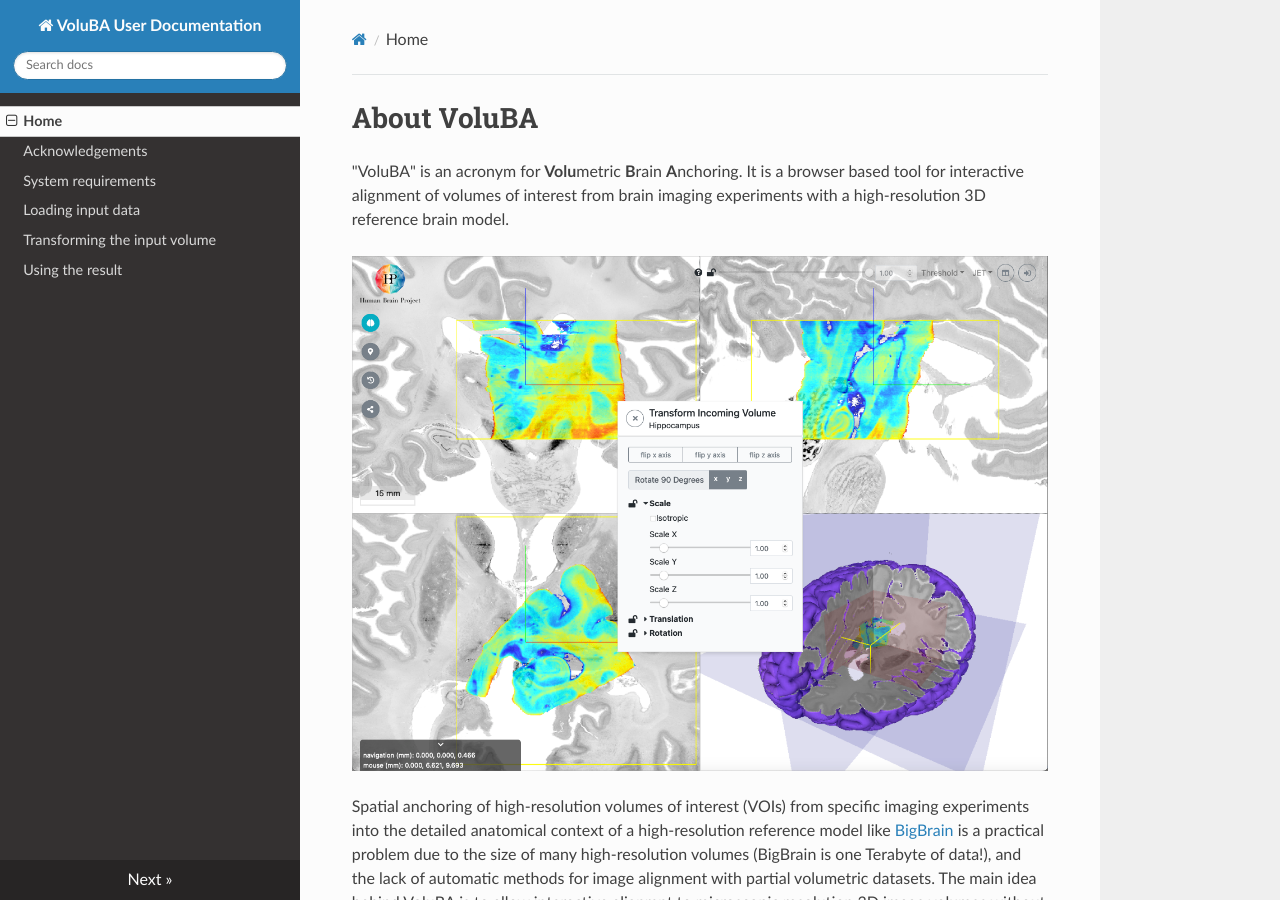
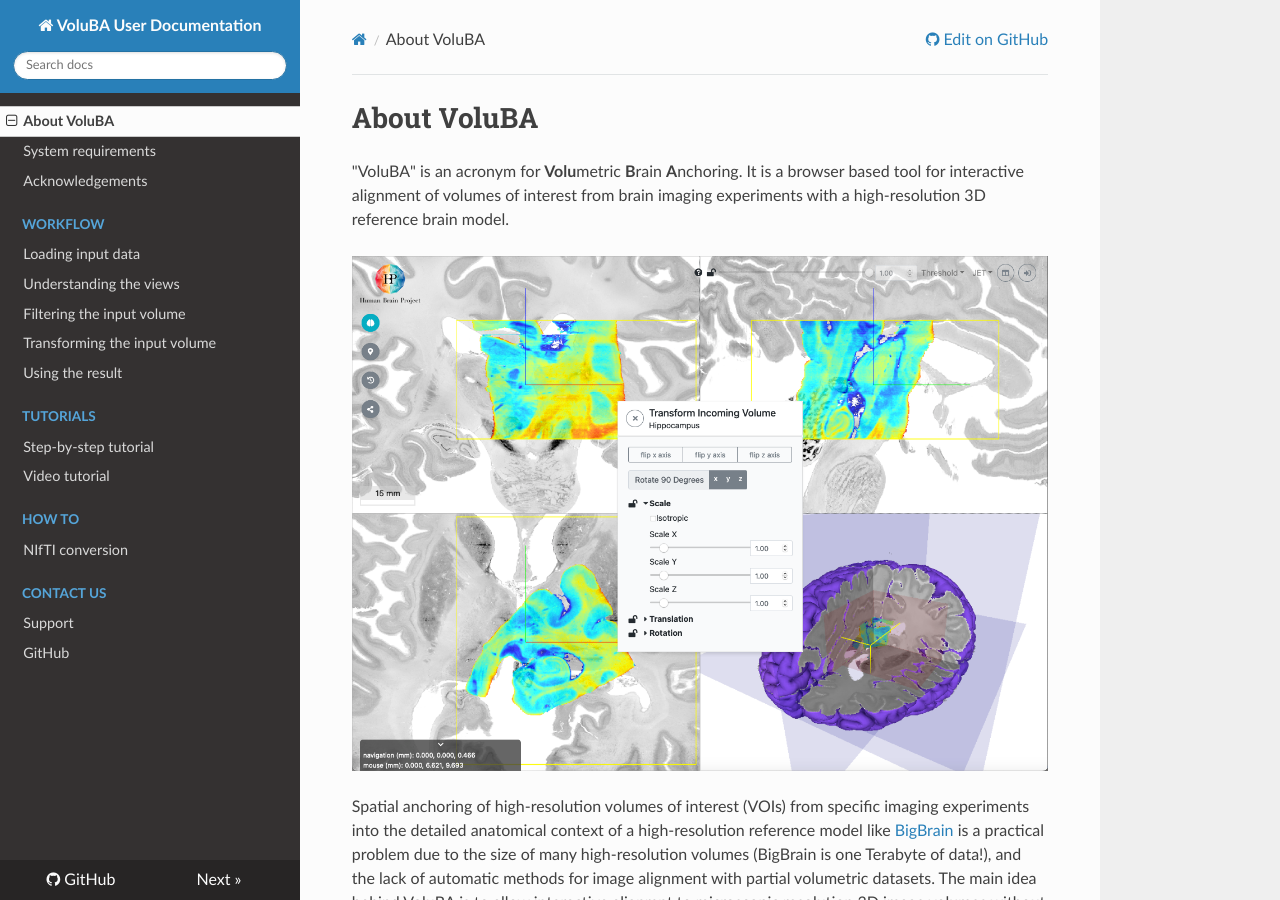
Before and after one commit to FZJ-INM1-BDA/voluba, an MkDocs documentation site: the page built from user_docs/index.md, in a window 1280 px wide and 900 px high. Built offline with MkDocs 1.6.1, drawn with Linux system fonts in a browser that asks for light colours; nearby versions of some CDN libraries.

Commit message:
Reorganized doc structure

```diff
--- a/docs-requirements.txt
+++ b/docs-requirements.txt
@@ -1,3 +1,3 @@
-mkdocs>=1.1,<2
-mkdocs-material
+mkdocs>=1.2.2
 mdx_truly_sane_lists
+fontawesome_markdown
--- a/mkdocs.yml
+++ b/mkdocs.yml
@@ -1,4 +1,7 @@
 site_name: VoluBA User Documentation
+
+repo_url: 'https://github.com/FZJ-INM1-BDA/voluba'
+repo_name: 'GitHub'
 
 theme:
   name: 'readthedocs'
@@ -12,11 +15,29 @@
   - admonition
   - codehilite
   - mdx_truly_sane_lists
+  - fontawesome_markdown
+  - footnotes
+  - mdx_math:
+      enable_dollar_delimiter: True
+
+extra_javascript:
+    - https://cdnjs.cloudflare.com/ajax/libs/mathjax/2.7.0/MathJax.js?config=TeX-AMS-MML_HTMLorMML
 
 nav:
-  - Home: 'index.md'
+  - About VoluBA: 'index.md'
+  - 'requirements.md'
   - 'acknowledgement.md'
-  - 'requirements.md'
-  - 'input.md'
-  - 'alignment.md'
-  - 'results.md'
+  - Workflow:
+    - 'input.md'
+    - 'views.md'
+    - 'filter.md'
+    - 'alignment.md'
+    - 'results.md'
+  - Tutorials:
+    - Step-by-step tutorial: 'tutorial.md'
+    - Video tutorial: 'video.md'
+  - How to:
+    - NIfTI conversion: 'nifti_conversion.md'
+  - Contact us:
+    - Support: 'mailto:support@ebrains.eu?subject=[VoluBA]'
+    - GitHub: 'https://github.com/FZJ-INM1-BDA/voluba/issues'
```
